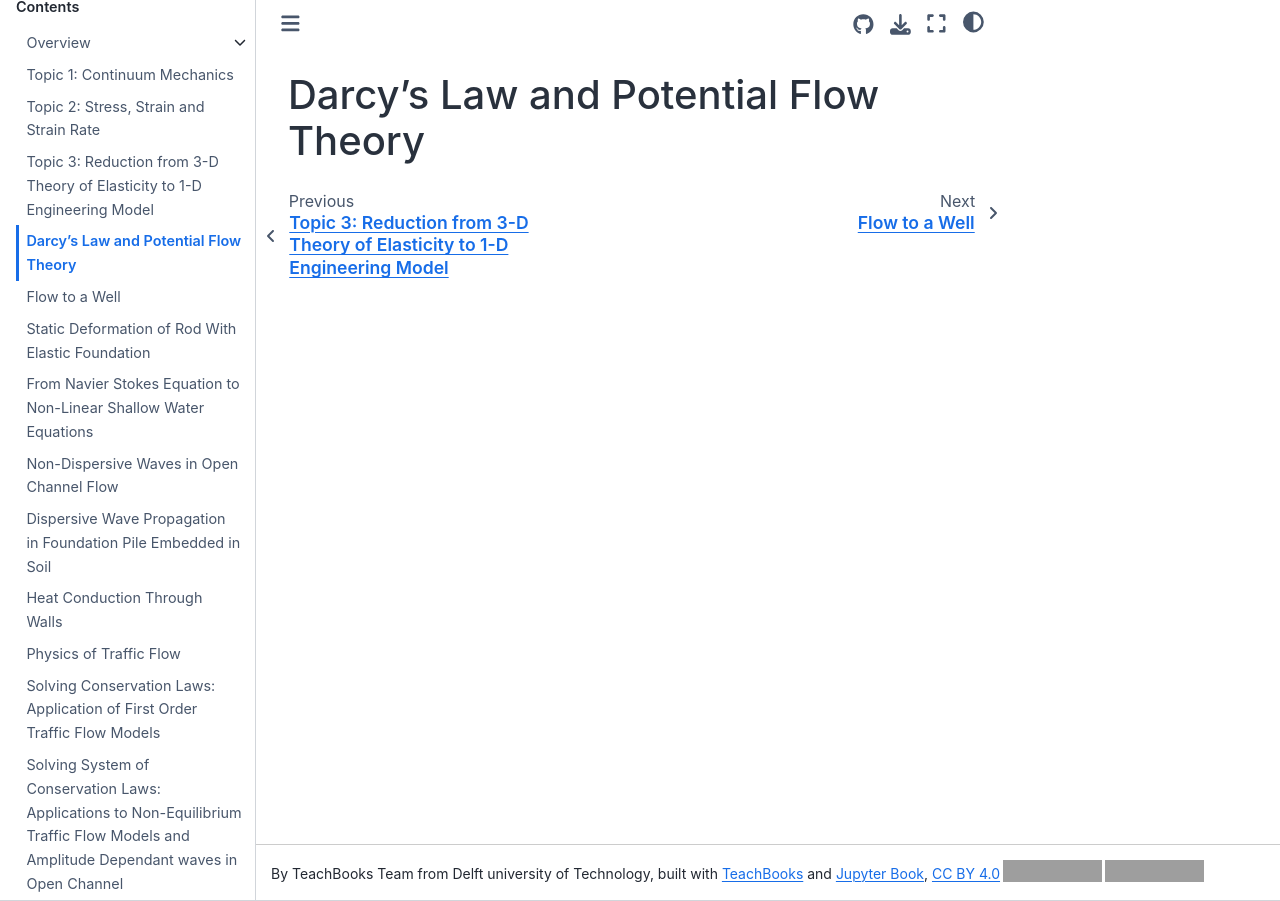
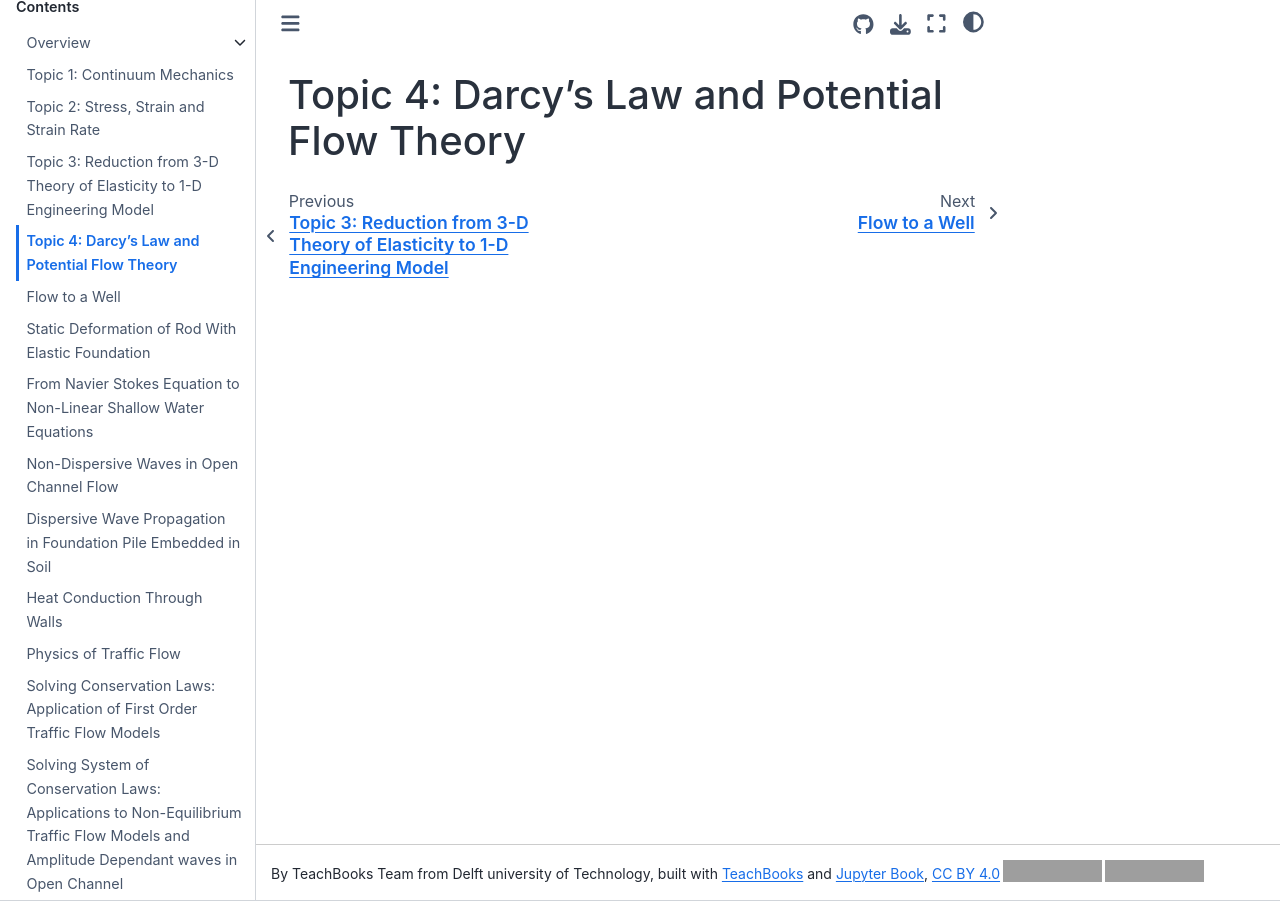
Before and after one commit to TeachBooks/interdisciplinary-mechanics, a Jupyter Book: the page built from book/some_content/T04_DarcyLaw.md, in a window 1280 px wide. Built offline with Jupyter Book 1.0.4 settings and Sphinx 7.4.7 and the Sphinx Book theme 1.1.4, drawn with Linux system fonts in a browser that asks for light colours; comment, search, counter and statistics services are not loaded; grey boxes are pictures that could not be loaded.

Commit message:
Update T04_DarcyLaw.md

```diff
--- a/book/some_content/T04_DarcyLaw.md
+++ b/book/some_content/T04_DarcyLaw.md
@@ -1 +1 @@
-# Darcy's Law and Potential Flow Theory
+# Topic 4: Darcy's Law and Potential Flow Theory
```
